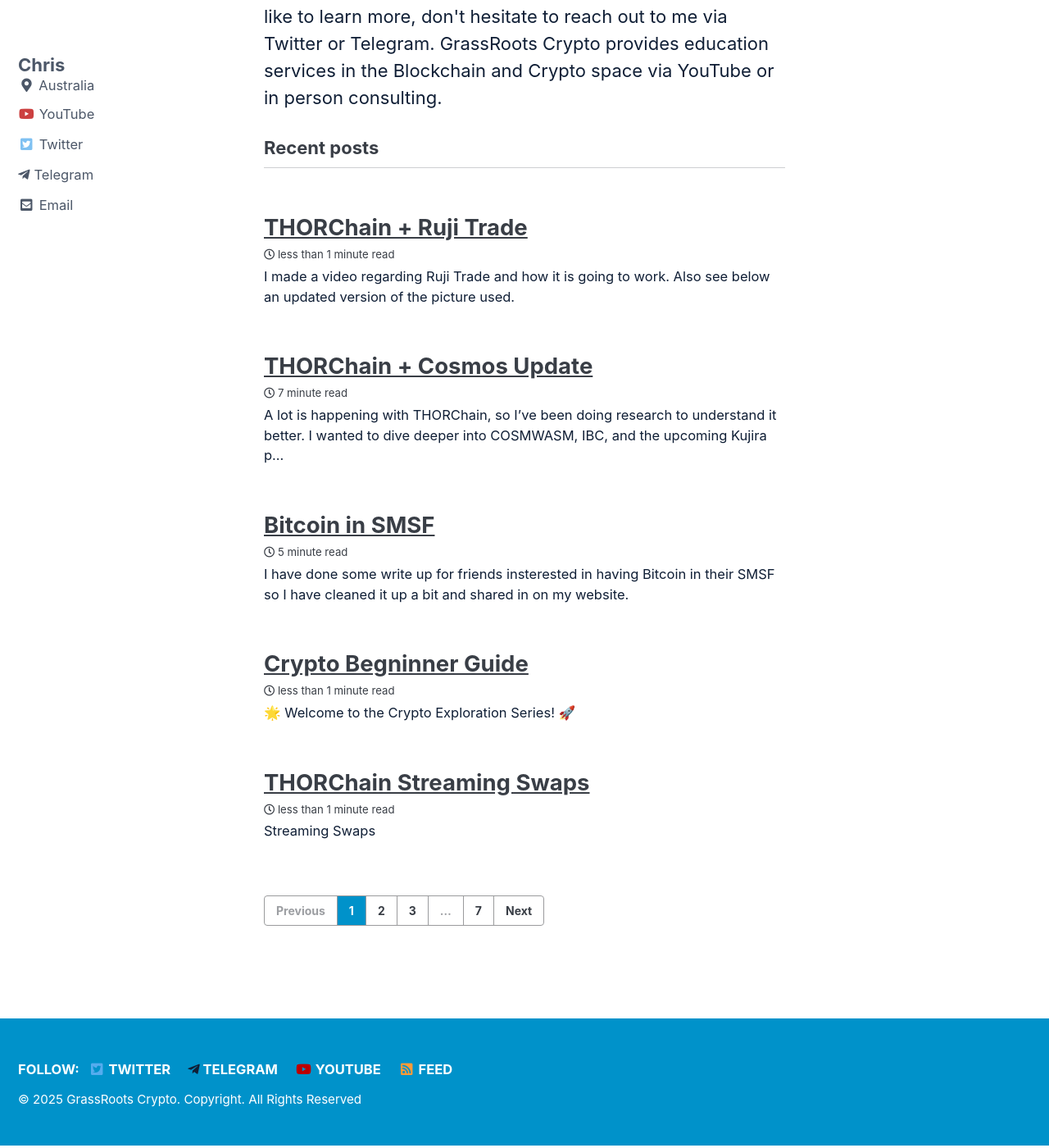
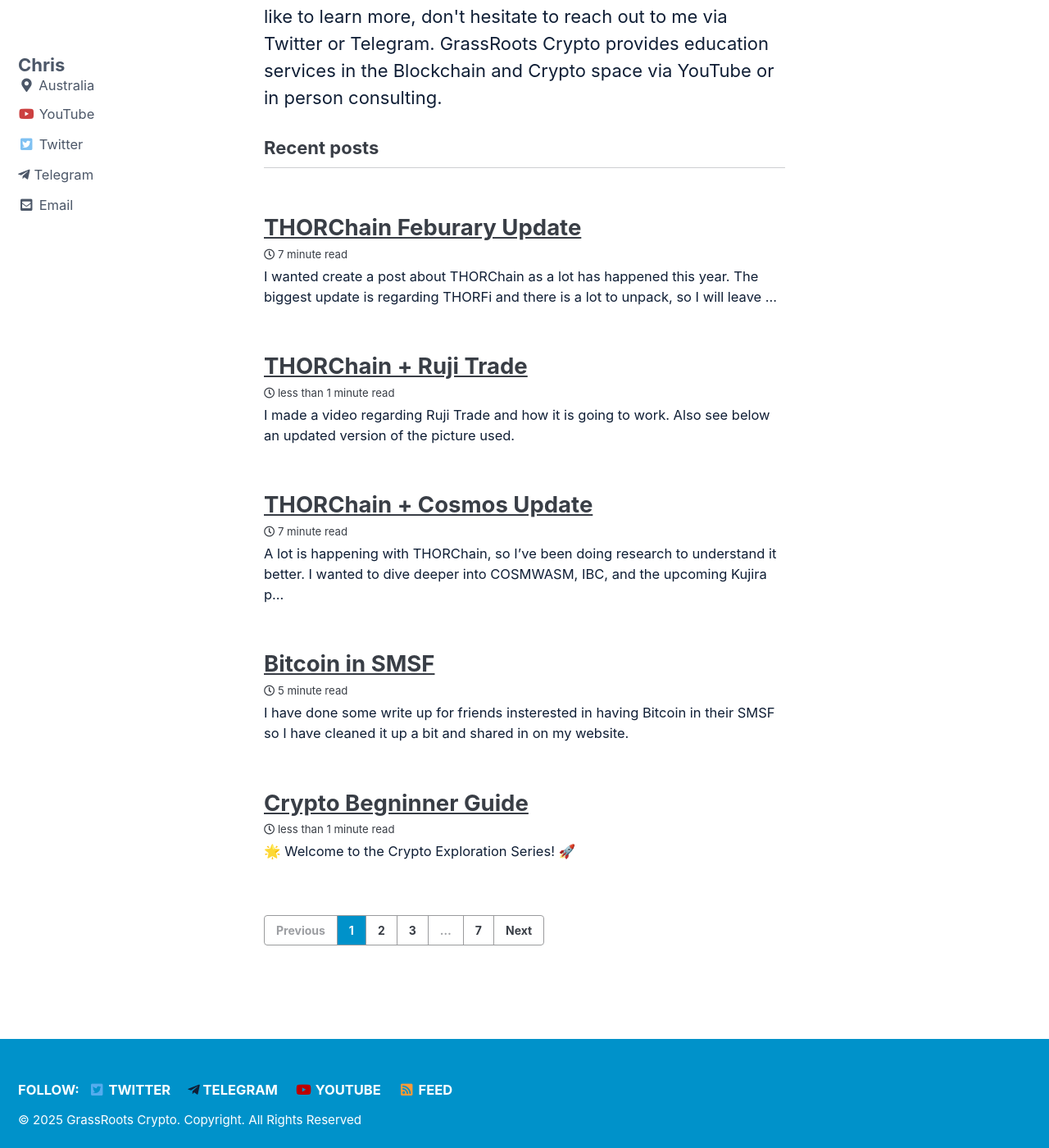
Before and after one commit to GrassRootsCrypto/GrassRootsCrypto.github.io, a Jekyll site: the page built from index.html, in a window 1280 px wide and 1400 px high, scrolled down 392 px. Shown: the whole window at 82% size. Built offline with Jekyll 4.4.1, drawn with Linux system fonts in a browser that asks for light colours; cached includes are drawn as plain includes; the list of posts is cut into pages by our own code; some of the changed lines change nothing that is shown.

Commit message:
feb_update

```diff
--- /dev/null
+++ b/_posts/2025-02-11-Feburary-Update.md
@@ -0,0 +1,150 @@
+---
+title: "THORChain Feburary Update"
+categories:
+  - THORChain
+tags:
+  - THORChain
+  - THORFi
+author_profile: false
+classes: wide
+---
+
+I wanted create a post about THORChain as a lot has happened this year. The biggest update is regarding THORFi and there is a lot to unpack, so I will leave it to the article below to do that.
+
+## Introduction
+
+THORChain has paused THORFi features and initiated the process of unwinding its lending and savings programs to resolve outstanding liabilities and stabilise the network. This article provides an objective and detailed account of the events, key decisions, and technical actions undertaken to stabilise the network and chart a path forward.
+
+## THORFi Background
+
+The THORFi suite, which includes Savers and Lending, was designed to expand the utility of the THORChain ecosystem. Over time, however, concerns about the growing liabilities and potential risks to network stability intensified. By January 2025, these concerns culminated in critical events that have reshaped the network's future.
+
+Both Savers and Lending relied on the assumption that RUNE would outperform, or at least not significantly underperform, major assets used within THORFi. Specifically:
+
+- Savers: Savers introduced leverage into the pool, which is a double-edged sword. If the pool grew, Dual Liquidity Providers (DLPs) would receive greater returns than they normally would. Conversely, if the pool shrank due to impermanent loss (IL), DLPs would be disproportionately impacted. IL is a slippery slope—when RUNE underperforms relative to other assets like Bitcoin and Ethereum, IL worsens, negatively affecting both DLPs and the overall pool.
+
+- Lending: The lending mechanism involved burning RUNE to create loans and minting RUNE to close them. The ratio of RUNE to the collateral asset was set at loan opening and closure. If RUNE performed poorly after loans were opened, more RUNE would be minted upon closure than was initially burned. While a circuit breaker was in place to cap the minting, the absence of deadlines and the 0% interest rate meant that for lending to succeed long-term, RUNE needed to maintain its value relative to Bitcoin and Ethereum.
+
+As altcoins, including RUNE, began disconnecting from Bitcoin, concerns about THORFi grew. This sparked widespread debate regarding RUNE’s price and ways to stabilize it, along with the impact a declining RUNE price was having on THORFi. Negative discussions on platforms like Twitter and within Discord fueled uncertainty, which led to further price disconnection. This decline quickly became a self-fulfilling prophecy, compounding the situation beyond market trends alone.
+
+Despite THORChain continuing to operate as intended during this period, RUNE's price decline was driven primarily by panic selling fueled by speculation and negative chatter, rather than any underlying technical or operational issues. This feedback loop of fear and misinformation spiraled further, creating a price drop detached from the network’s actual performance.
+
+## Timeline of Key Events
+
+### January 9, 2025: JP THOR’s Temporary THORFi Pause
+
+JP THOR used an admin key to temporarily pause Lending and Savers at 08:27 (UTC). He outlined a plan while giving Node Operators the option to reverse the pause.The pause was overturned by Node Operators at 15:07 (UTC) on the same day..
+
+The event raised concerns about use of an Admin key within a decentralisation network. In response, development efforts were accelerated to permanently remove all Admin keys from THORChain. The code change was submitted in GitLab (merge request 3886), and is scheduled for release in THORNode version 3.2.0, pending adoption by Node Operators.
+
+Additionally, the event intensified the debate over the risks posed by THORFi and contributed to market instability.
+
+### January 24, 2025: THORFi Pause by Node Vote
+
+As concerns escalated over price volatility and declining liquidity, at 01:51 (UTC), four Nodes independently voted to pause Lending. Less than a minute later, Nine Realms proposed  pausing THORFi via Node Vote. Multiple Nodes further voted to suspend both Lending and Savers, with Savers being successfully paused at 01:52 (UTC).
+
+The justification was rooted in the risk that loan closures would trigger significant RUNE minting, increasing supply and consequently reducing its price. This price reduction would lead to impermanent loss (IL) in the liquidity pools, exacerbated by synthetic asset leverage, which magnifies impermanent loss incurred by Dual Liquidity Providers (DLPs), significantly increasing the likelihood of DLPs suffering substantial losses or being left with nothing.
+
+At the time of the pause, THORChain had accrued approximately $200 million in outstanding liabilities:
+
+- Savers: $96.22 million
+    - BTC: $55.66 million
+    - ETH: $16.11 million
+    - Stablecoins: $9.94 million
+    - Other Native Assets: $14.49 million
+- Lending: $105.66 million
+    - BTC: $84.96 million
+    - ETH: $20.7 million
+
+A full list of liabilities and tracking can be found here [https://thorfi-unwind.vercel.app/](https://thorfi-unwind.vercel.app/). A [Replit](https://replit.com/@Orion9R/TCY-Claim-Calculation-Process?v=1) has also been created.
+
+### January 30, 2025: Synth Yield Redirection
+
+To reduce the impact Savers have on DLPers during the discussion period, at 17:52 (UTC), it was proposed that `MaxSynthsForSaversYield` and `SynthYieldBasisPoints` network parameters be set to 0.
+
+This would ensure that all yield generated from Savers collateral was directed back to Liquidity Providers (LPs) instead of Savers. These changes took effect via Node Vote on January 31, 2025, at 23:46 (UTC).
+
+### February 2, 2025: Community Proposals and Node Vote
+
+Following the pause, a discussion period began, during which any community member could submit a proposal to resolve the outstanding liabilities, unwind THORFi, and establish a path forward.
+
+After discussions, a total of 8 independent proposals were presented to Node Operators to vote on. This was issued on February 2, 2025, at 00:25 (UTC).
+
+### February 3, 2025: Proposal 6 Approval
+
+On February 3, 2025, at 08:45 (UTC), a majority of 67% of Node Operators formally approved Proposal 6 (author: AaluxxMyth, founder of Maya Protocol). An announcement was made approximately 5 minutes later.
+
+## Overview of Proposal 6
+
+[Convert defaulted debt to $TCY equity with no private raise](https://gitlab.com/-/snippets/4801556)
+
+Proposal 6 outlines a comprehensive approach to addressing the approx $200 million in liabilities and unwinding THORFi:
+
+* __Debt to Equity Conversion:__ $TCY, a new token, will be issued with a fixed supply of 200 million. Borrowers and Savers can claim one $TCY per $1 of their owed liability.
+* __Revenue Sharing:__ $TCY holders will receive 10% of the network’s revenue in perpetuity, distributed daily in RUNE.
+* __Liquidity Pool & Market Exit:__ A RUNE/$TCY liquidity pool will be created, and seeded by the THORChain treasury. The treasury will also allocate $5 million to buybacks. As market demand for a share of THORChain’s revenue materialises in $TCY’s price, holders will have the flexibility to exit on their terms or hold for long-term revenue distributions.
+* __Elimination of THORFi Products:__ Lending, Savers, PoL, and RUNEPool will be retired, and Liquidity Nodes will be introduced to increase capital efficiency and offset the revenue share allocated to $TCY holders.
+
+### Implementation Details of Proposal 6
+
+1. The full implementation details have been [published on GitLab](https://gitlab.com/thorchain/thornode/-/issues/2152) with an [amendment](https://gitlab.com/thorchain/thornode/-/issues/2154).
+1. A node vote changed the Emission Curve to reduce the block rewards. This will reduce the block emssions from approx. This changes emissions form approx 25,000 RUNE a day to 2 RUNE a day, or 750 RUNE per year.
+1. To support the amendment to proposal 6, [MR3926](https://gitlab.com/thorchain/thornode/-/merge_requests/3926) has been created to allow LP deposits to be paused on a specific chain.
+
+## Next Steps
+
+The implementation of Proposal 6 will follow a structured process that ensures transparency, community involvement, and adherence to the Architecture Decision Record (ADR) process. The steps are as follows:
+
+1. Based on the outcomes of the discussion, any required changes will be formalised in an ADR and voted on by Nodes.
+1. Developers will make the necessary code updates to implement the approved ADR, including the $TCY claim process and revenue model changes.
+1. Nodes will adopt the updated code in a new THORNode release.
+1. Users will be able to claim their $TCY tokens once the implementation is live.
+
+## Conclusion
+
+The THORFi unwind represents a pivotal moment in THORChain's evolution. The network has demonstrated resilience and adaptability, navigating a complex and challenging situation while maintaining operational integrity. With Proposal 6 approved and development efforts underway, THORChain is positioned to emerge stronger and more robust.
+
+## References
+
+### January 9, 2025: JP THOR’s Temporary THORFi Pause
+
+* [JP THOR pauses Lending, block 19355522](https://discord.com/channels/838986635756044328/906262316457263144/1326829796919087148)
+* [JP THOR pauses Savers, block 19355525](https://discord.com/channels/838986635756044328/906262316457263144/1326829881165877278)
+* [JP THOR announcement](https://discord.com/channels/838986635756044328/839001804812451873/1326830072681992203)
+* [Nodes resume Lending, block 19359390](https://discord.com/channels/838986635756044328/906262316457263144/1326930357572079730)
+* [Nodes resume Savers, block 19359395](https://discord.com/channels/838986635756044328/906262316457263144/1326930483510116353)
+* [GitLab: THORNode merge request 3886: remove admin mimir](https://gitlab.com/thorchain/thornode/-/merge_requests/3886)
+
+### January 24, 2025: THORFi Pause by Node Vote
+
+* [Nine Realms announcement](https://discord.com/channels/838986635756044328/839002619481554955/1332166055950417981)
+* [Nodes pause Lending, block 19562019](https://discord.com/channels/838986635756044328/906262316457263144/1332165912807346257)
+* [Nodes pause Savers, block 19562029](https://discord.com/channels/838986635756044328/906262316457263144/1332166167963631636)
+
+### January 30, 2025: Synth Yield Redirection
+
+* [Nine Realms announcement](https://discord.com/channels/838986635756044328/839001804812451873/1334581970709123132)
+* [Nodes set SynthYieldBasisPoints=0, block 19673423](https://discord.com/channels/838986635756044328/906262316457263144/1335033334534766632)
+* [Nodes set MaxSynthsForSaversYield=0, block 19673426](https://discord.com/channels/838986635756044328/906262316457263144/1335033420040110182)
+
+### February 2, 2025: Community Proposals and Node Vote
+
+* [Nine Realms announcement](https://discord.com/channels/838986635756044328/839001804812451873/1335405811240796273)
+* [Proposal 1: Indefinite freeze until the price threshold is reached, author: DoSmart BorrowDohuya](https://gitlab.com/-/snippets/4801524) (deleted by author)
+* [Proposal 2: Thorchain Restructure Proposal, author: Crypto_XZ](https://gitlab.com/-/snippets/4801514) (deleted by author)
+* [Proposal 3: THORFi Restructure Proposal: Painful V2, author: Steve](https://gitlab.com/-/snippets/4801491)
+* [Proposal 4 ("9RProposal"): Priority Haircuts, author: Nine Realms](https://gitlab.com/-/snippets/4801269)
+* [Proposal 5: Restructuring ThorFi, author: TCB](https://gitlab.com/thorchain/thornode/-/issues/2144)
+* [Proposal 6: Convert defaulted debt to $TCY equity with no private raise (V1), author: AaluxxMyth](https://gitlab.com/-/snippets/4801556)
+* [Proposal 7: TCB V2.1, author: Boone](https://gitlab.com/-/snippets/4801554)
+* [Proposal 8: ADD: THORFi Unwind Module and Manager, author: JP THOR](https://gitlab.com/thorchain/thornode/-/issues/2143)
+
+### February 3, 2025: Proposal 6 Approval
+
+* [Nodes final vote (67% consensus), block 19692752](https://discord.com/channels/838986635756044328/906262316457263144/1335531469761806338)
+* [Nine Realms announcement](https://discord.com/channels/838986635756044328/839001804812451873/1335532896416432200)
+
+
+### February 11, 2025: Emission Curve Change
+
+* [Change of Emission Curve Mimir](https://discord.com/channels/838986635756044328/906262316457263144/1338793965956370433)
```
Also changed, not shown: _posts/2021-06-11-THORFI-Synths-Part-1.md (+2 -0 lines).
